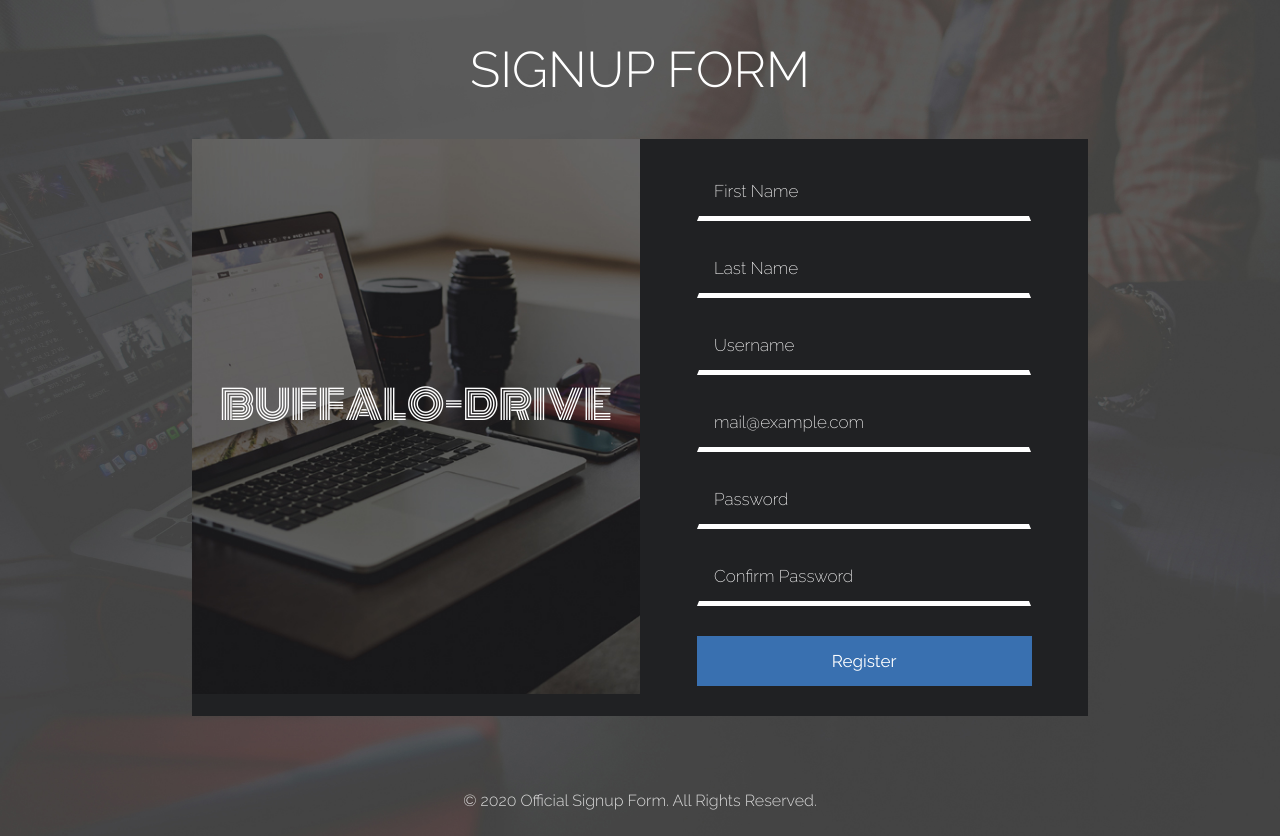
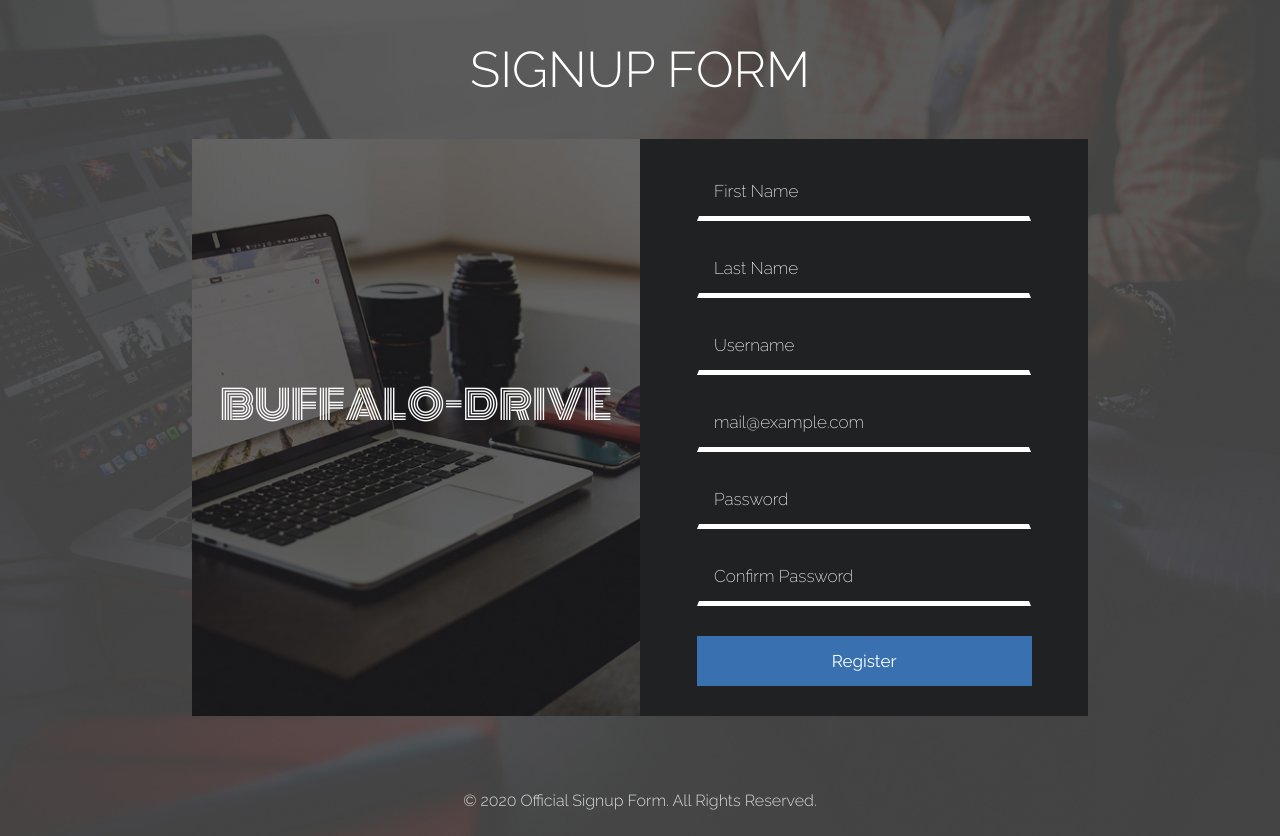
Before and after one commit to TanLucVo/Upload, a PHP site: page /BuffaloDrive/signup.php in a window 1280 px wide. Run offline with PHP 8.4, Linux system fonts and the light colour scheme.

Commit message:
edit hight background signup

```diff
--- a/Content/Styles/signup.css
+++ b/Content/Styles/signup.css
@@ -107,7 +107,7 @@ h1.w3ls {
     -moz-background-size: cover;
     -o-background-size: cover;
     -ms-background-size: cover;
-    height: 555px;
+    height: 577px;
 }
 h2.agileits1 {
     font-size: 40px;
```
